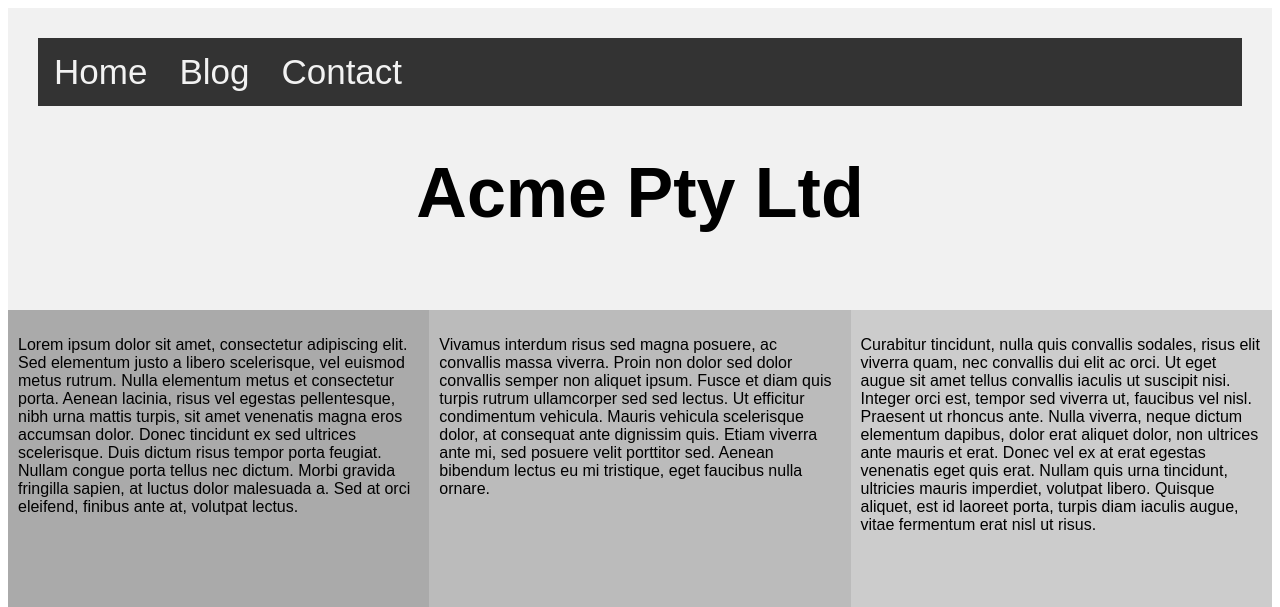
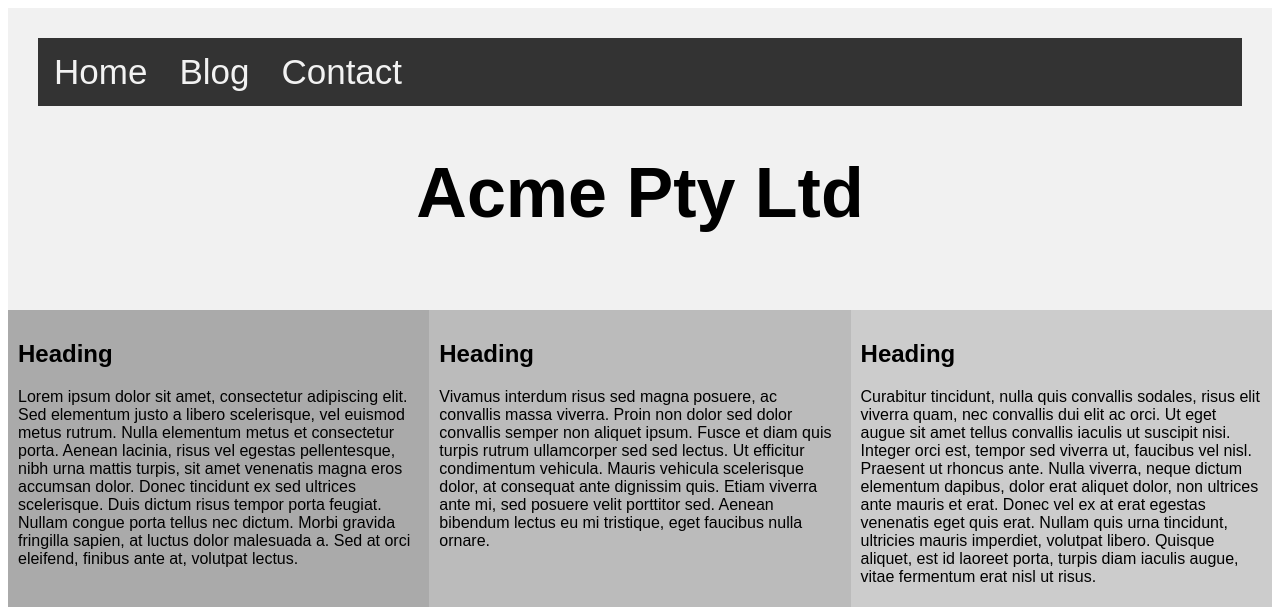
Before and after one commit to fifidonnelly/acme, a plain HTML site: page index.html in a window 1280 px wide. Shown: the top 607 px of the page. Drawn offline with Linux system fonts and the light colour scheme.

Commit message:
added heading

```diff
--- a/index.html
+++ b/index.html
@@ -21,6 +21,7 @@
 <main>
 <section class="row">
   <article class="column" style="background-color:#aaa;">
+    <h2>Heading</h2>
     <p>
     Lorem ipsum dolor sit amet, consectetur adipiscing elit. Sed elementum
     justo a libero scelerisque, vel euismod metus rutrum. Nulla elementum metus
@@ -33,6 +34,7 @@
   </p>
   </article>
   <article class="column" style="background-color:#bbb;">
+    <h2>Heading</h2>
     <p>
     Vivamus interdum risus sed magna posuere, ac convallis massa viverra. Proin
     non dolor sed dolor convallis semper non aliquet ipsum. Fusce et diam quis
@@ -43,6 +45,7 @@
     </p>
     </article>
   <article class="column" style="background-color:#ccc;">
+    <h2>Heading</h2>
     <p>
     Curabitur tincidunt, nulla quis convallis sodales, risus elit viverra quam,
     nec convallis dui elit ac orci. Ut eget augue sit amet tellus convallis
```
